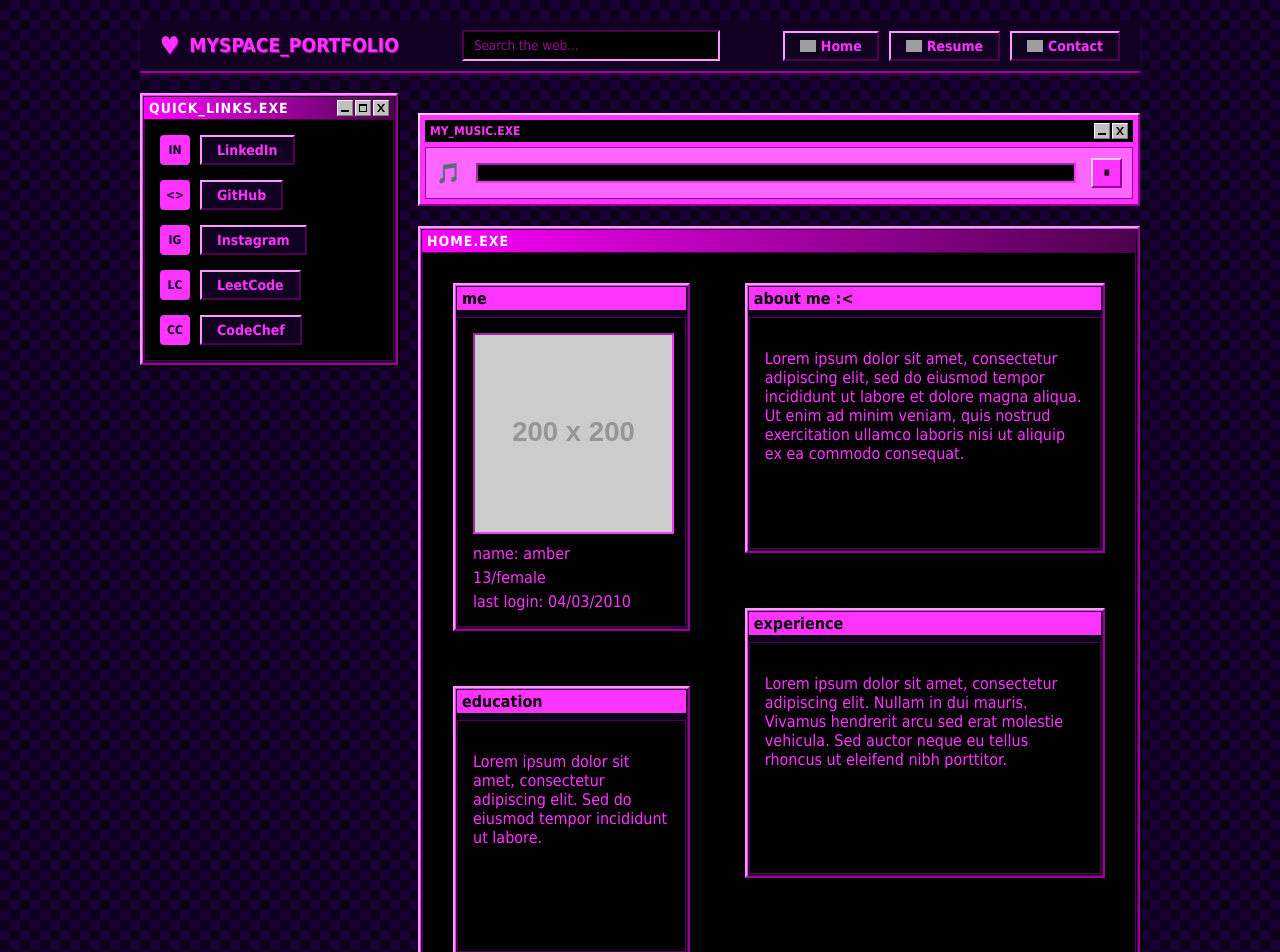
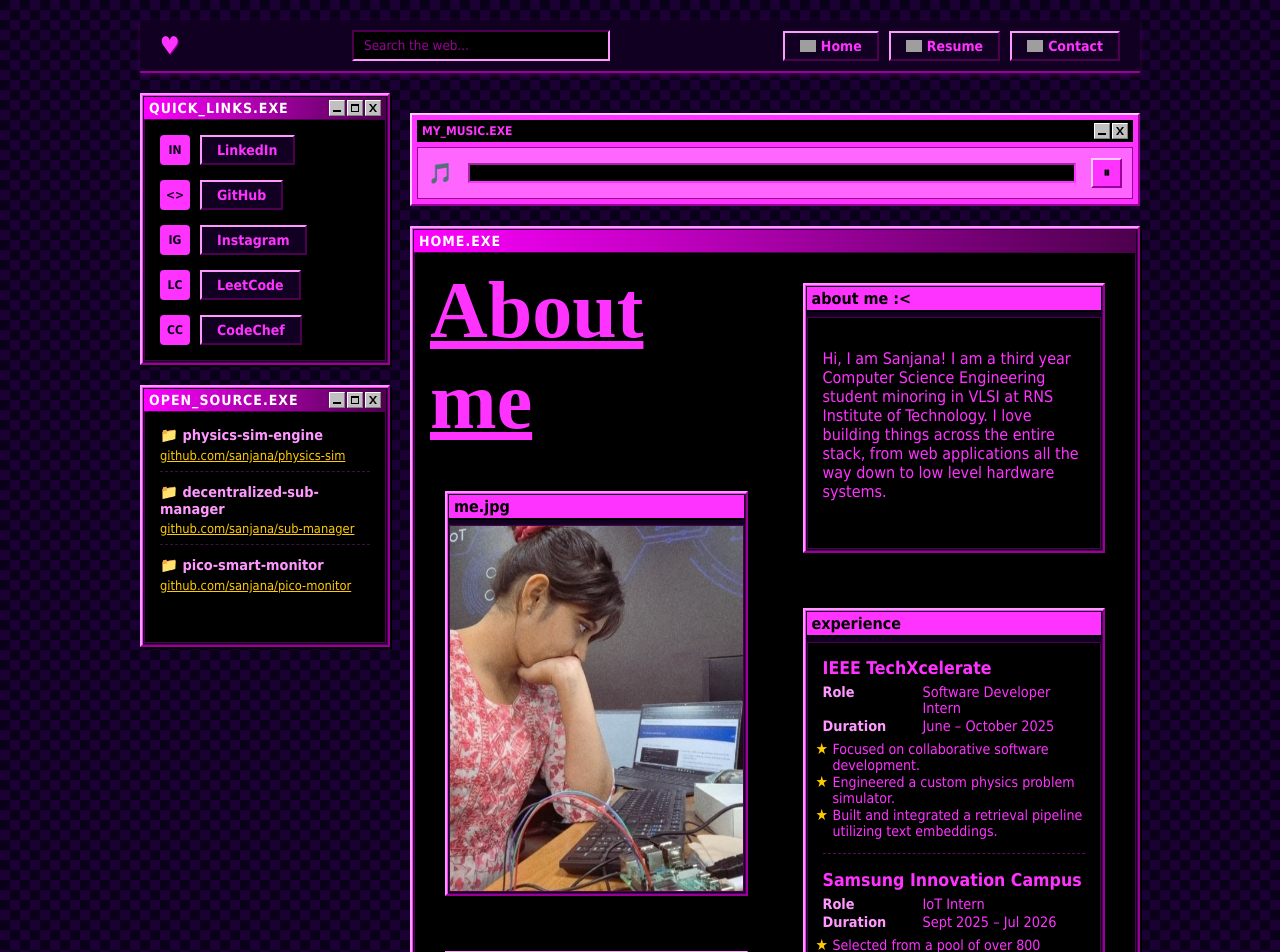
Before and after one commit to sanjanavenkatesh05/My-Portfolio, a React (Vite) app in the folder my-portfolio/: page / in a window 1280 px wide. Shown: the top 952 px of the page. Built offline with nearby package versions, Linux system fonts and the light colour scheme; grey boxes are pictures that could not be loaded.

Commit message:
Completed home section. header needs updates

```diff
--- a/my-portfolio/src/App.css
+++ b/my-portfolio/src/App.css
@@ -11,6 +11,7 @@
   &:hover {
     border-color: var(--accent-border);
   }
+
   &:focus-visible {
     outline: 2px solid var(--accent);
     outline-offset: 2px;
@@ -42,8 +43,7 @@
     z-index: 1;
     top: 34px;
     height: 28px;
-    transform: perspective(2000px) rotateZ(300deg) rotateX(44deg) rotateY(39deg)
-      scale(1.4);
+    transform: perspective(2000px) rotateZ(300deg) rotateX(44deg) rotateY(39deg) scale(1.4);
   }
 
   .vite {
@@ -51,8 +51,7 @@
     top: 107px;
     height: 26px;
     width: auto;
-    transform: perspective(2000px) rotateZ(300deg) rotateX(40deg) rotateY(39deg)
-      scale(0.8);
+    transform: perspective(2000px) rotateZ(300deg) rotateX(40deg) rotateY(39deg) scale(0.8);
   }
 }
 
@@ -75,9 +74,10 @@
   border-top: 1px solid var(--border);
   text-align: left;
 
-  & > div {
+  &>div {
     flex: 1 1 0;
     padding: 32px;
+
     @media (max-width: 1024px) {
       padding: 24px 20px;
     }
@@ -130,6 +130,7 @@
     &:hover {
       box-shadow: var(--shadow);
     }
+
     .button-icon {
       height: 18px;
       width: 18px;
@@ -156,6 +157,7 @@
 #spacer {
   height: 88px;
   border-top: 1px solid var(--border);
+
   @media (max-width: 1024px) {
     height: 48px;
   }
@@ -177,8 +179,19 @@
     left: 0;
     border-left-color: var(--border);
   }
+
   &::after {
     right: 0;
     border-right-color: var(--border);
   }
 }
+
+ul.star-list {
+  list-style-type: "★ ";
+}
+
+ul.star-list li::marker {
+  content: "★ ";
+  color: #ffcc00;
+  font-size: 1.1em;
+}
--- a/my-portfolio/src/App.jsx
+++ b/my-portfolio/src/App.jsx
@@ -1,6 +1,7 @@
 import { BrowserRouter as Router, Routes, Route, Link } from 'react-router-dom';
 import { useState, useRef, useEffect } from 'react';
 import songFile from './assets/LEASE by Takeshi Abo but slightly bitcrushed for nostalgia - (64 Kbps).mp3';
+import './App.css';
 
 function MusicPlayer() {
   const [isPlaying, setIsPlaying] = useState(true);
@@ -61,6 +62,8 @@
 function Home() {
   return (
     <div className="home-layout">
+      {/* Left Column Sidebar */}
+      <div className="left-column">
         {/* Quick Links Sidebar */}
         <div className="win98-window quick-links-sidebar">
           <div className="win98-title-bar">
@@ -101,6 +104,39 @@
           </div>
         </div>
 
+        {/* Open Source Window */}
+        <div className="win98-window open-source-window">
+          <div className="win98-title-bar">
+            <span>OPEN_SOURCE.EXE</span>
+            <div className="win98-title-buttons">
+              <button className="win98-title-btn">
+                <svg width="8" height="8" viewBox="0 0 8 8"><rect x="0" y="6" width="8" height="2" fill="black" /></svg>
+              </button>
+              <button className="win98-title-btn">
+                <svg width="8" height="8" viewBox="0 0 8 8"><path d="M0,0 H8 V8 H0 Z M1,2 V7 H7 V2 Z" fill="black" /></svg>
+              </button>
+              <button className="win98-title-btn">
+                <svg width="8" height="8" viewBox="0 0 8 8"><path d="M0,0 L2,0 L4,3 L6,0 L8,0 L5,4 L8,8 L6,8 L4,5 L2,8 L0,8 L3,4 Z" fill="black" /></svg>
+              </button>
+            </div>
+          </div>
+          <div className="win98-content open-source-content">
+            <div className="repo-item">
+              <span className="repo-title">📁 physics-sim-engine</span>
+              <a href="https://github.com/placeholder/physics-sim-engine" target="_blank" rel="noreferrer" className="repo-link">github.com/sanjana/physics-sim</a>
+            </div>
+            <div className="repo-item">
+              <span className="repo-title">📁 decentralized-sub-manager</span>
+              <a href="https://github.com/placeholder/decentralized-sub-manager" target="_blank" rel="noreferrer" className="repo-link">github.com/sanjana/sub-manager</a>
+            </div>
+            <div className="repo-item">
+              <span className="repo-title">📁 pico-smart-monitor</span>
+              <a href="https://github.com/placeholder/pico-smart-monitor" target="_blank" rel="noreferrer" className="repo-link">github.com/sanjana/pico-monitor</a>
+            </div>
+          </div>
+        </div>
+      </div>
+
 
 
       {/* Main Content */}
@@ -114,25 +150,29 @@
             {/* Inner Left Column */}
             <div className="inner-left-col">
               {/* Me Window */}
+              <span className="myspace-header-title" style={{ fontFamily: '"Brush Script MT", "Lucida Handwriting", cursive', fontSize: '5em', textDecoration: 'underline', color: '#ff33ff', backgroundColor: 'transparent' }}> About me </span>
               <div className="win98-window">
-                <div className="myspace-header-title">me</div>
-                <div className="win98-content myspace-me-info">
-                  <img src="https://placehold.co/200x200/magenta/white?text=Profile+Pic" alt="me" className="myspace-pic" />
-                  <span>name: amber</span>
-                  <span>13/female</span>
-                  <span>last login: 04/03/2010</span>
+                <div className="myspace-header-title">me.jpg</div>
+                <div className="win98-content myspace-me-info" style={{ padding: 0 }}>
+                  <img src="./src/assets/digicamfx-original-2026-08-15T10-55-28.jpg" alt="me" className="myspace-pic" />
                 </div>
               </div>
+
 
 
 
               {/* Education Window */}
               <div className="win98-window">
                 <div className="myspace-header-title">education</div>
-                <div className="win98-content">
-                  <p>Lorem ipsum dolor sit amet, consectetur adipiscing elit. Sed do eiusmod tempor incididunt ut labore.</p>
+                <div className="win98-content edu-content">
+                  <p className="edu-college">RNS Institute of Technology, Bengaluru (2023 - 2027)</p>
+
+                  <div className="edu-row"><span className="edu-label">Degree</span><span>Bachelor of Engineering in Computer Science</span></div>
+                  <div className="edu-row"><span className="edu-label">Minor</span><span>VLSI</span></div>
+                  <div className="edu-row"><span className="edu-label">Status</span><span>Undergraduate Student</span></div>
                 </div>
               </div>
+
             </div>
 
             {/* Inner Right Column */}
@@ -141,7 +181,7 @@
               <div className="win98-window">
                 <div className="myspace-header-title">about me :&lt;</div>
                 <div className="win98-content">
-                  <p>Lorem ipsum dolor sit amet, consectetur adipiscing elit, sed do eiusmod tempor incididunt ut labore et dolore magna aliqua. Ut enim ad minim veniam, quis nostrud exercitation ullamco laboris nisi ut aliquip ex ea commodo consequat.</p>
+                  <p>Hi, I am Sanjana! I am a third year Computer Science Engineering student minoring in VLSI at RNS Institute of Technology. I love building things across the entire stack, from web applications all the way down to low level hardware systems.</p>
                 </div>
               </div>
 
@@ -149,8 +189,38 @@
               {/* Experience Window */}
               <div className="win98-window">
                 <div className="myspace-header-title">experience</div>
-                <div className="win98-content">
-                  <p>Lorem ipsum dolor sit amet, consectetur adipiscing elit. Nullam in dui mauris. Vivamus hendrerit arcu sed erat molestie vehicula. Sed auctor neque eu tellus rhoncus ut eleifend nibh porttitor.</p>
+                <div className="win98-content exp-content">
+
+                  <div className="exp-entry">
+                    <p className="exp-company"> IEEE TechXcelerate</p>
+                    <div className="exp-meta">
+                      <span className="edu-label">Role</span><span>Software Developer Intern</span>
+                    </div>
+                    <div className="exp-meta">
+                      <span className="edu-label">Duration</span><span>June – October 2025</span>
+                    </div>
+                    <ul className="star-list exp-list">
+                      <li>Focused on collaborative software development.</li>
+                      <li>Engineered a custom physics problem simulator.</li>
+                      <li>Built and integrated a retrieval pipeline utilizing text embeddings.</li>
+                    </ul>
+                  </div>
+
+                  <div className="exp-entry">
+                    <p className="exp-company"> Samsung Innovation Campus</p>
+                    <div className="exp-meta">
+                      <span className="edu-label">Role</span><span>IoT Intern</span>
+                    </div>
+                    <div className="exp-meta">
+                      <span className="edu-label">Duration</span><span>Sept 2025 – Jul 2026</span>
+                    </div>
+                    <ul className="star-list exp-list">
+                      <li>Selected from a pool of over 800 applicants.</li>
+                      <li>Led a team of four to design and build a complete end-to-end IoT system.</li>
+                      <li>Developed a smart monitoring project running on a Raspberry Pi Pico.</li>
+                    </ul>
+                  </div>
+
                 </div>
               </div>
             </div>
@@ -190,7 +260,6 @@
         <header className="header-container">
           <div className="logo-container">
             <span className="pixel-heart">♥</span>
-            <span>MYSPACE_PORTFOLIO</span>
           </div>
 
           <div className="search-bar">
--- a/my-portfolio/src/index.css
+++ b/my-portfolio/src/index.css
@@ -1,8 +1,10 @@
 body {
   margin: 0;
   padding: 0;
-  background-color: #0b001a; /* Very dark cyber aesthetic */
-  color: #ff33ff; /* Cyber pink */
+  background-color: #0b001a;
+  /* Very dark cyber aesthetic */
+  color: #ff33ff;
+  /* Cyber pink */
   font-family: 'Tahoma', 'MS Sans Serif', sans-serif;
   background-image:
     linear-gradient(45deg, #1a0033 25%, transparent 25%, transparent 75%, #1a0033 75%, #1a0033),
@@ -70,9 +72,17 @@
 }
 
 @keyframes pulse {
-  0% { transform: scale(1); }
-  50% { transform: scale(1.1); }
-  100% { transform: scale(1); }
+  0% {
+    transform: scale(1);
+  }
+
+  50% {
+    transform: scale(1.1);
+  }
+
+  100% {
+    transform: scale(1);
+  }
 }
 
 .search-bar {
@@ -127,7 +137,8 @@
   border-left: 2px solid #4d004d;
   border-right: 2px solid #ff99ff;
   border-bottom: 2px solid #ff99ff;
-  padding: 6px 14px 4px 16px; /* Shift content slightly when pressed */
+  padding: 6px 14px 4px 16px;
+  /* Shift content slightly when pressed */
   background-color: #0b001a;
 }
 
@@ -137,7 +148,9 @@
   padding: 20px;
 }
 
-h1, h2, h3 {
+h1,
+h2,
+h3 {
   color: #ff99ff;
   text-shadow: 2px 2px 0 #990099;
 }
@@ -227,9 +240,63 @@
   align-items: flex-start;
 }
 
+.left-column {
+  flex: 0 0 250px;
+  display: flex;
+  flex-direction: column;
+  gap: 20px;
+}
+
 .quick-links-sidebar {
-  flex: 0 0 250px;
+  width: 100%;
   margin: 0;
+  box-sizing: border-box;
+}
+
+.open-source-window {
+  width: 100%;
+  margin: 0;
+  box-sizing: border-box;
+}
+
+.open-source-content {
+  display: flex;
+  flex-direction: column;
+  gap: 12px;
+}
+
+.repo-item {
+  display: flex;
+  flex-direction: column;
+  gap: 4px;
+  border-bottom: 1px dashed #ff33ff44;
+  padding-bottom: 8px;
+}
+
+.repo-item:last-child {
+  border-bottom: none;
+  padding-bottom: 0;
+}
+
+.repo-title {
+  font-weight: bold;
+  font-size: 0.9em;
+  color: #ff99ff;
+  display: flex;
+  align-items: center;
+  gap: 6px;
+}
+
+.repo-link {
+  font-size: 0.8em;
+  color: #ffcc00;
+  text-decoration: underline;
+  word-break: break-all;
+  transition: opacity 0.2s;
+}
+
+.repo-link:hover {
+  opacity: 0.8;
 }
 
 .right-column {
@@ -301,12 +368,13 @@
 .inner-myspace-layout {
   display: flex;
   gap: 15px;
-  position: relative; /* For error overlay */
+  position: relative;
+  /* For error overlay */
   padding: 10px;
 }
 
 .inner-left-col {
-  flex: 0 0 40%;
+  flex: 1;
   display: flex;
   flex-direction: column;
   gap: 15px;
@@ -338,15 +406,16 @@
 .myspace-me-info {
   display: flex;
   flex-direction: column;
-  gap: 5px;
+  gap: 0;
+  padding: 0;
 }
 
 .myspace-pic {
-  border: 2px inset #ff33ff;
+  border: none;
   width: 100%;
-  height: auto;
-  max-width: 200px;
-  margin-bottom: 5px;
+  height: 100%;
+  object-fit: cover;
+  display: block;
 }
 
 .error-overlay {
@@ -358,3 +427,81 @@
   box-shadow: 2px 2px 0px #000;
   min-width: 250px;
 }
+
+/* Education Section */
+.edu-content {
+  display: flex;
+  flex-direction: column;
+  gap: 8px;
+}
+
+.edu-college {
+  /* font-family: 'Brush Script MT', 'Lucida Handwriting', cursive; */
+  font-size: 1.3em;
+  color: #ff33ff;
+  margin: 0 0 8px 0;
+  border-bottom: 1px dashed #ff33ff55;
+  padding-bottom: 8px;
+}
+
+.edu-row {
+  display: flex;
+  gap: 10px;
+  align-items: baseline;
+  font-size: 0.9em;
+}
+
+.edu-label {
+  color: #ff99ff;
+  font-weight: bold;
+  white-space: nowrap;
+  min-width: 90px;
+}
+
+/* Experience Section */
+.exp-content {
+  display: flex;
+  flex-direction: column;
+  gap: 16px;
+}
+
+.exp-entry {
+  border-bottom: 1px dashed #ff33ff55;
+  padding-bottom: 14px;
+}
+
+.exp-entry:last-child {
+  border-bottom: none;
+  padding-bottom: 0;
+}
+
+.exp-company {
+  font-weight: bold;
+  font-size: 1.1em;
+  color: #ff33ff;
+  margin: 0 0 6px 0;
+}
+
+.exp-meta {
+  display: flex;
+  gap: 10px;
+  align-items: baseline;
+  font-size: 0.9em;
+  margin-bottom: 2px;
+}
+
+.exp-list {
+  margin: 6px 0 0 0;
+  padding-left: 10px;
+  font-size: 0.88em;
+}
+
+ul.star-list {
+  list-style-type: "★ ";
+}
+
+ul.star-list li::marker {
+  content: "★ ";
+  color: #ffcc00;
+  font-size: 1.1em;
+}
```
Also changed, not shown: my-portfolio/src/assets/digicamfx-original-2026-08-15T10-55-28.jpg (added). Lines whose indentation alone changed are shown as unchanged.
